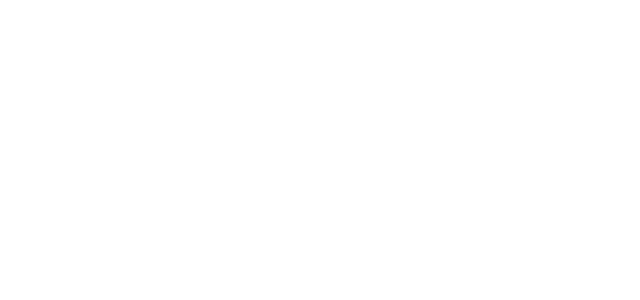
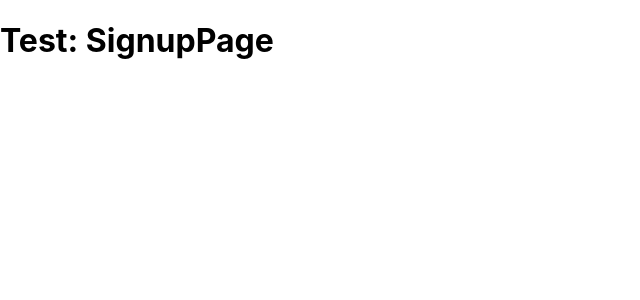
Before and after one commit to alison-mgg/SENG401_JewelryApp, a React (Create React App) app in the folder Frontend/dupe-machine/: page /signup in a window 1280 px wide. Before the commit this address had no page. Shown: the top 300 px of the page, without its empty margins (0-640 px from the left). Built offline with nearby package versions, Linux system fonts and the light colour scheme.

Commit message:
Fixing directory structure - moved Pages to /pages, created /components

```diff
--- a/Frontend/dupe-machine/src/App.js
+++ b/Frontend/dupe-machine/src/App.js
@@ -1,5 +1,7 @@
-import LoginPage from './components/LoginPage';
-import MainPage from './components/MainPage';
+import TempLoginPage from './pages/TempLoginPage';
+import MainPage from './pages/MainPage';
+import SignupPage from './pages/SignupPage';
+import ProfilePage from './pages/ProfilePage';
 import{ BrowserRouter, Routes, Route} from 'react-router-dom';
 import './App.css';
 
@@ -7,8 +9,10 @@ function App() {
   return (
     <BrowserRouter>
       <Routes>
-        <Route path="/" element={<LoginPage />} />
+        <Route path="/" element={<TempLoginPage />} />
         <Route path="/main" element={<MainPage />} />
+        <Route path="/signup" element={<SignupPage />} />
+        <Route path="/profile" element={<ProfilePage />} />
       </Routes>
     </BrowserRouter>
   );
--- /dev/null
+++ b/Frontend/dupe-machine/src/pages/ProfilePage.js
@@ -0,0 +1,14 @@
+import React, { useEffect, useState } from "react";
+import { Link } from "react-router-dom";
+import "../styling/SignupPage.css";
+
+function SignupPage() {
+
+  return (
+    <div className="mainpage-container">
+    <h1 className="page-title">Test: SignupPage</h1>
+    </div>
+);
+}
+
+export default SignupPage;
--- /dev/null
+++ b/Frontend/dupe-machine/src/pages/SignupPage.js
@@ -0,0 +1,14 @@
+import React, { useEffect, useState } from "react";
+import { Link } from "react-router-dom";
+import "../styling/SignupPage.css";
+
+function SignupPage() {
+
+  return (
+    <div className="mainpage-container">
+    <h1 className="page-title">Test: SignupPage</h1>
+    </div>
+);
+}
+
+export default SignupPage;
--- a/Frontend/dupe-machine/src/components/loginPage.js
+++ b/Frontend/dupe-machine/src/pages/TempLoginPage.js
@@ -2,7 +2,7 @@ import React, { useEffect, useState } from "react";
 import { Link } from "react-router-dom";
 import "../styling/LoginPage.css";
 
-function LoginPage() {
+function TempLoginPage() {
 
   return (
     <div className="login-container">
@@ -22,4 +22,4 @@ function LoginPage() {
 );
 }
 
-export default LoginPage;
+export default TempLoginPage;
```
Also changed, not shown: Frontend/dupe-machine/src/pages/MainPage.js (renamed from Frontend/dupe-machine/src/components/MainPage.js), Frontend/dupe-machine/src/styling/ProfilePage.css (added), Frontend/dupe-machine/src/styling/SignupPage.css (added), 1 other file (tests, documents, lock files or other folders).
